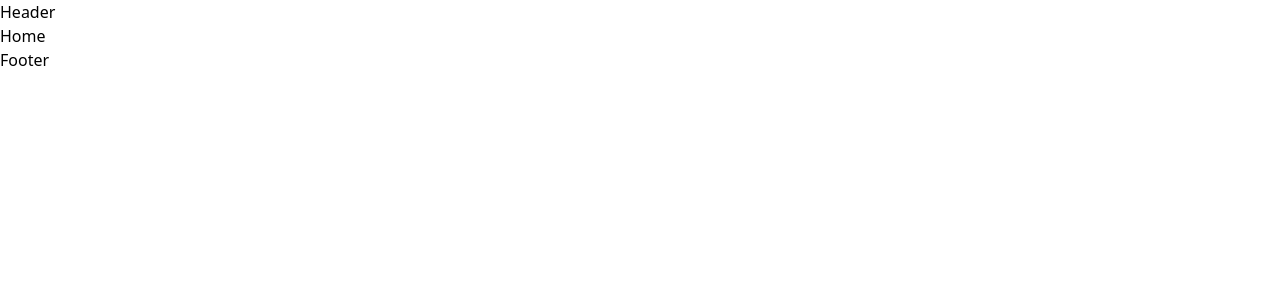
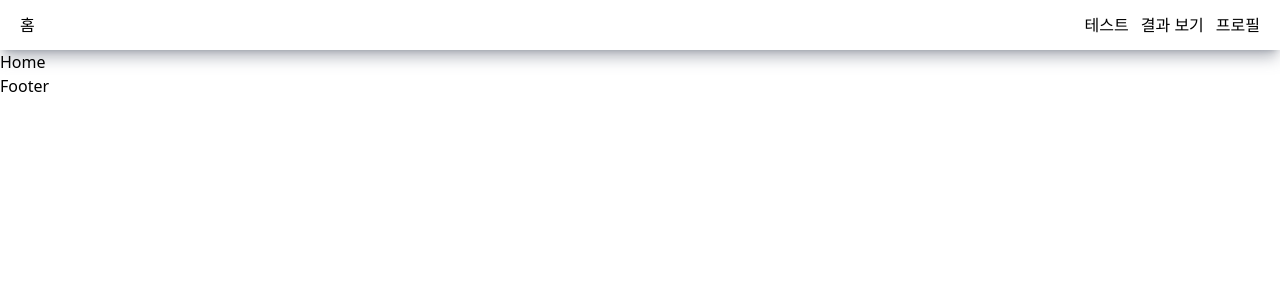
Before and after one commit to nninyeong/mbti-test, a React (Vite) app: page / in a window 1280 px wide. Shown: the top 300 px of the page. Built offline with nearby package versions, Linux system fonts and the light colour scheme.

Commit message:
:sparkles: feat: header 기본 구조 설정, useContext 사용하여 user 여부에따라 헤더 내용이 달라지도록 설정

```diff
--- a/src/App.jsx
+++ b/src/App.jsx
@@ -1,7 +1,12 @@
 import Router from './shared/Router.jsx';
+import UserContextProvider from './context/userContextProvider.jsx';
 
 function App() {
-  return <Router />;
+  return (
+    <UserContextProvider>
+      <Router />
+    </UserContextProvider>
+  );
 }
 
 export default App;
--- a/src/components/layout/Header.jsx
+++ b/src/components/layout/Header.jsx
@@ -1,5 +1,31 @@
+import { Link } from 'react-router-dom';
+import { userContext } from '../../context/userContextProvider.jsx';
+import { useContext } from 'react';
+
 const Header = () => {
-  return <header>Header</header>;
+  const { user } = useContext(userContext);
+
+  return (
+    <header className='flex justify-between items-center h-[50px] px-5 bg-white shadow-lg shadow-gray-500/50'>
+      <div>
+        <Link to='/'>홈</Link>
+      </div>
+      <div className='flex gap-3'>
+        {user ? (
+          <>
+            <Link to='/test'>테스트</Link>
+            <Link to='/results'>결과 보기</Link>
+            <Link to='/profile'>프로필</Link>
+          </>
+        ) : (
+          <>
+            <Link to='/sign-in'>로그인</Link>
+            <Link to='/sign-up'>회원가입</Link>
+          </>
+        )}
+      </div>
+    </header>
+  );
 };
 
 export default Header;
--- /dev/null
+++ b/src/context/userContextProvider.jsx
@@ -0,0 +1,11 @@
+import { createContext, useState } from 'react';
+
+export const userContext = createContext();
+
+const UserContextProvider = ({ children }) => {
+  const [user, setUser] = useState(true);
+
+  return <userContext.Provider value={{ user }}>{children}</userContext.Provider>;
+};
+
+export default UserContextProvider;
--- a/src/shared/ProtectedRoute.jsx
+++ b/src/shared/ProtectedRoute.jsx
@@ -1,10 +1,11 @@
 import { Navigate, Outlet, useLocation } from 'react-router-dom';
+import { userContext } from '../context/userContextProvider.jsx';
+import { useContext } from 'react';
 
 const ProtectedRoute = () => {
-  const isSignedIn = true;
+  const { user } = useContext(userContext);
   const { pathname } = useLocation();
-
-  if (!isSignedIn) {
+  if (!user) {
     return (
       <Navigate
         to='/sign-in'
--- a/src/shared/Router.jsx
+++ b/src/shared/Router.jsx
@@ -27,7 +27,7 @@ const Router = () => {
 
   const routesForAuthenticatedOnly = [
     {
-      path: 'auth',
+      path: '/',
       element: <ProtectedRoute />,
       children: [
         {
```
Also changed, not shown: eslint.config.js (+8 -10 lines).
